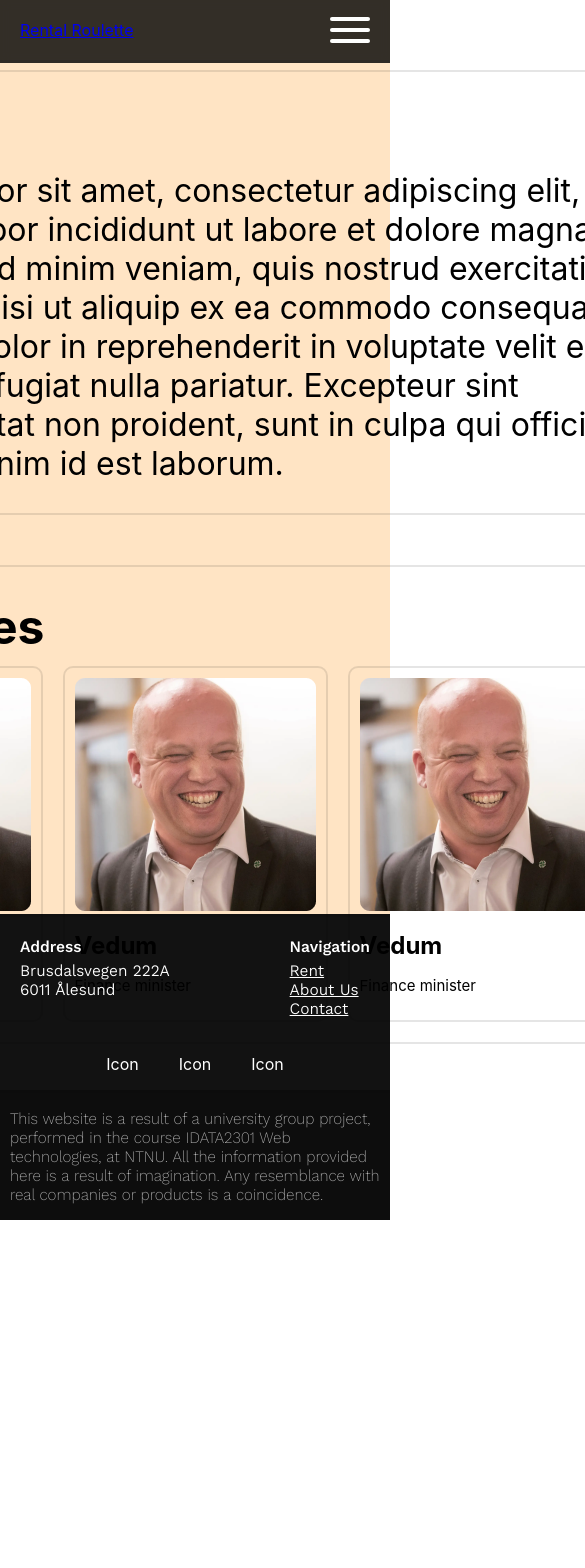
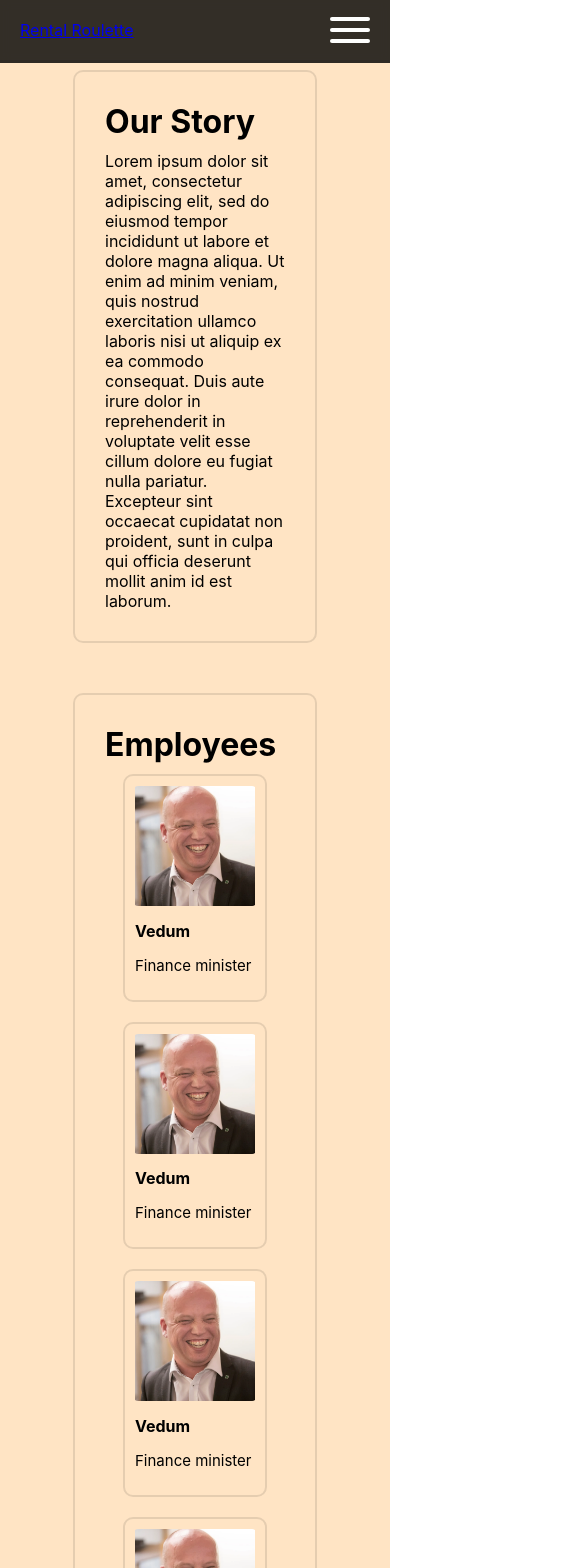
Before and after one commit to ludlun04/IDATA2301-Project, a React (Create React App) app: page /about in a window 390 px wide. Shown: the top 1568 px of the page, 585 px wide, since content can reach past the window. Before the commit the page ends 1220 px from the top, so only its background shows below. Built offline with nearby package versions, Linux system fonts and the light colour scheme.

Commit message:
employee responsiveness

```diff
--- a/src/components/EmployeeCard.css
+++ b/src/components/EmployeeCard.css
@@ -5,12 +5,41 @@
 
 .employeeCardContentContainer {
     padding: 10px;
+    width: 200px;
 }
 
+.employeeCardImageContainer {
+    width: 100%;
+    aspect-ratio: 1/1;
+}
+
+.employeeCardContentContainer img {
+    width: 100%;
+    height: 100%;
+    object-fit: cover;
+}
+
+
+
 .employeeCardHeader {
-    font-size: 24px;
+    font-size: 1.5rem;
 }
 
 .employeeCardParagraph {
-    font-size: 15px;
+    font-size: 0.938rem;
 }
+
+@media only screen and (max-width: 1024px) {
+    .employeeCardContentContainer {
+        width: 150px;
+    }
+}
+
+@media only screen and (max-width: 512px) {
+    .employeeCardContentContainer {
+        width: 120px;
+    }
+    .employeeCardHeader {
+        font-size: 1rem;
+    }
+}
--- a/src/components/EmployeeCard.jsx
+++ b/src/components/EmployeeCard.jsx
@@ -5,7 +5,9 @@ export default function EmployeeCard(props) {
     return (
         <div className={"EmployeeCard"}>
             <div className={"employeeCardContentContainer"}>
-                <img src={vedum} alt={"The finance minister of norway, sir vedum, is smiling."}/>
+                <div className={"employeeCardImageContainer"}>
+                    <img src={vedum} alt={"The finance minister of norway, sir vedum, is smiling."}/>
+                </div>
                 <h1 className={"employeeCardHeader"}>Vedum</h1>
                 <p className={"employeeCardParagraph"}>Finance minister</p>
             </div>
--- a/src/pages/about/About.css
+++ b/src/pages/about/About.css
@@ -1,7 +1,6 @@
 .About {
     background: bisque;
     padding-top: 70px;
-    height: 100vh;
     display: flex;
     flex-direction: column;
     align-items: center;
@@ -9,14 +8,13 @@
 }
 
 .aboutHeader {
-    font-size: 48px;
+    font-size: 3rem;
     margin: 10px;
 }
 
 .aboutOurStoryParagraph {
     display: flex;
-    width: 900px;
-    font-size: 32px;
+    font-size: 2rem;
     margin: 10px;
 }
 
@@ -24,10 +22,40 @@
     border: solid 2px rgba(0, 0, 0, .1);
     padding: 20px;
     border-radius: 10px;
+    width: 800px;
 }
 
 .aboutEmployeeCardContainer {
     display: flex;
     flex-direction: row;
+    flex-wrap: wrap;
     gap: 20px;
+    align-items: center;
+    justify-content: center;
+    max-width: 100%;
 }
+
+@media only screen and (max-width: 1024px) {
+
+    .aboutHeader {
+        font-size: 2rem;
+    }
+
+    .aboutOurStoryParagraph {
+        font-size: 1rem;
+    }
+
+    .aboutEmployees, .aboutOurStory, .aboutFAQ {
+        width: 400px;
+    }
+}
+
+@media only screen and (max-width: 512px) {
+    .aboutEmployees, .aboutOurStory, .aboutFAQ {
+        width: 200px;
+    }
+
+    .aboutEmployeeCardContainer {
+        flex-direction: column;
+    }
+}
--- a/src/pages/about/About.jsx
+++ b/src/pages/about/About.jsx
@@ -21,6 +21,7 @@ export default function About() {
                     <EmployeeCard></EmployeeCard>
                     <EmployeeCard></EmployeeCard>
                     <EmployeeCard></EmployeeCard>
+                    <EmployeeCard></EmployeeCard>
                 </div>
             </div>
             <div className={"aboutFAQ"}>
```
